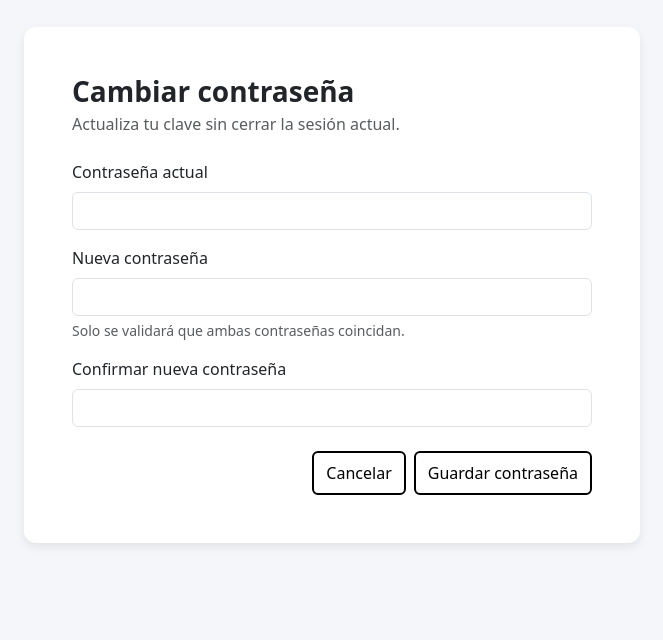
After one commit to H-Emanuel/Gestion_juridica, a Django app: page /cambiar-contrasena/ in a window 1280 px wide. The commit adds this page. Shown: the part 160-800 px from the top of the page, without its empty margins (308-971 px from the left). Run offline with Django 4.2, Linux system fonts and the light colour scheme; the visitor is signed in with stand-in values (Sample User, id 1); parts of the project's set-up code (start-up, migrations or seed data) failed here and were passed over; some libraries are stand-ins or nearby versions.

Commit message:
cambiar_contraseña

```diff
--- a/juridica/templates/base.html
+++ b/juridica/templates/base.html
@@ -92,8 +92,7 @@
         data-bs-toggle="dropdown"
         data-bs-display="static"
         aria-expanded="false"
-        aria-label="Menú"
-      >
+        aria-label="Menú">
         Menú
       </button>
 
@@ -101,8 +100,11 @@
         <li>
           <form method="post" action="{% url 'logout' %}">
             {% csrf_token %}
-            <button type="submit" class="dropdown-item text-danger">Logout</button>
+            <button type="submit" class="dropdown-item text-danger">Cerrar sesión</button>
           </form>
+        </li>
+        <li>
+          <a href="{% url 'change_password' %}" class="dropdown-item">Cambiar contraseña</a>
         </li>
       </ul>
     </div>
@@ -111,6 +113,16 @@
 
 
     <div class="container-xxl" style="max-width: 1500px;">
+        {% if messages %}
+        <div class="mt-3">
+            {% for message in messages %}
+            <div class="alert alert-{{ message.tags|default:'info' }} alert-dismissible fade show" role="alert">
+                {{ message }}
+                <button type="button" class="btn-close" data-bs-dismiss="alert" aria-label="Cerrar"></button>
+            </div>
+            {% endfor %}
+        </div>
+        {% endif %}
         {% block contenido %}{% endblock %}
     </div>
     <br>
--- /dev/null
+++ b/juridica/templates/cambiar_contraseña.html
@@ -0,0 +1,42 @@
+{% extends "base.html" %}
+
+{% block contenido %}
+<div class="row justify-content-center">
+    <div class="col-12 col-md-8 col-lg-6">
+        <div class="card border-0 mt-4">
+            <div class="card-body p-4 p-md-5">
+                <div class="mb-4">
+                    <h3 class="fw-bold mb-1">Cambiar contraseña</h3>
+                    <p class="text-muted mb-0">Actualiza tu clave sin cerrar la sesión actual.</p>
+                </div>
+
+                <form method="post" novalidate>
+                    {% csrf_token %}
+
+                    <div class="mb-3">
+                        <label for="id_old_password" class="form-label">Contraseña actual</label>
+                        <input type="password" id="id_old_password" name="old_password" class="form-control" autocomplete="current-password" required>
+                    </div>
+
+                    <div class="mb-3">
+                        <label for="id_new_password1" class="form-label">Nueva contraseña</label>
+                        <input type="password" id="id_new_password1" name="new_password1" class="form-control" autocomplete="new-password" required>
+                        <div class="form-text">Solo se validará que ambas contraseñas coincidan.</div>
+                    </div>
+
+                    <div class="mb-4">
+                        <label for="id_new_password2" class="form-label">Confirmar nueva contraseña</label>
+                        <input type="password" id="id_new_password2" name="new_password2" class="form-control" autocomplete="new-password" required>
+                    </div>
+
+                    <div class="d-flex gap-2 justify-content-end">
+                        <a href="{% url 'lista_registros' %}" class="btn btn-outline-secondary">Cancelar</a>
+                        <button type="submit" class="btn btn-primary">Guardar contraseña</button>
+                    </div>
+                </form>
+            </div>
+        </div>
+    </div>
+</div>
+
+{% endblock %}
--- a/juridica/urls.py
+++ b/juridica/urls.py
@@ -36,6 +36,7 @@ urlpatterns = [
 
     # LOGOUT
     path("login/", views.login, name="login"),
+    path("cambiar-contrasena/", views.change_password, name="change_password"),
 
     path("logout/", views.logout_view, name="logout"),
 ]
--- a/juridica/views.py
+++ b/juridica/views.py
@@ -9,7 +9,7 @@ import smtplib
 from .function import enviar_correo_smtp,obtener_perfil_usuario
 from django.contrib import messages
 from django.db.models import Max
-from django.contrib.auth import authenticate, login as auth_login
+from django.contrib.auth import authenticate, login as auth_login, update_session_auth_hash
 from django.contrib.auth.decorators import login_required
 from django.contrib.auth.models import User
 from django.http import JsonResponse
@@ -146,6 +146,34 @@ def logout_view(request):
     from django.contrib.auth import logout
     logout(request)
     return redirect("login")
+
+
+@login_required(login_url='login')
+def change_password(request):
+    if request.method == "POST":
+        old_password = request.POST.get("old_password", "").strip()
+        new_password1 = request.POST.get("new_password1", "")
+        new_password2 = request.POST.get("new_password2", "")
+
+        if not request.user.check_password(old_password):
+            messages.error(request, "La contraseña actual no es correcta.")
+            return render(request, "cambiar_contraseña.html")
+
+        if not new_password1 or not new_password2:
+            messages.error(request, "Debes ingresar y confirmar la nueva contraseña.")
+            return render(request, "cambiar_contraseña.html")
+
+        if new_password1 != new_password2:
+            messages.error(request, "Las nuevas contraseñas no coinciden.")
+            return render(request, "cambiar_contraseña.html")
+
+        request.user.set_password(new_password1)
+        request.user.save(update_fields=["password"])
+        update_session_auth_hash(request, request.user)
+        messages.success(request, "La contraseña fue actualizada correctamente.")
+        return redirect("lista_registros")
+
+    return render(request, "cambiar_contraseña.html")
 
 
 @csrf_exempt
```
